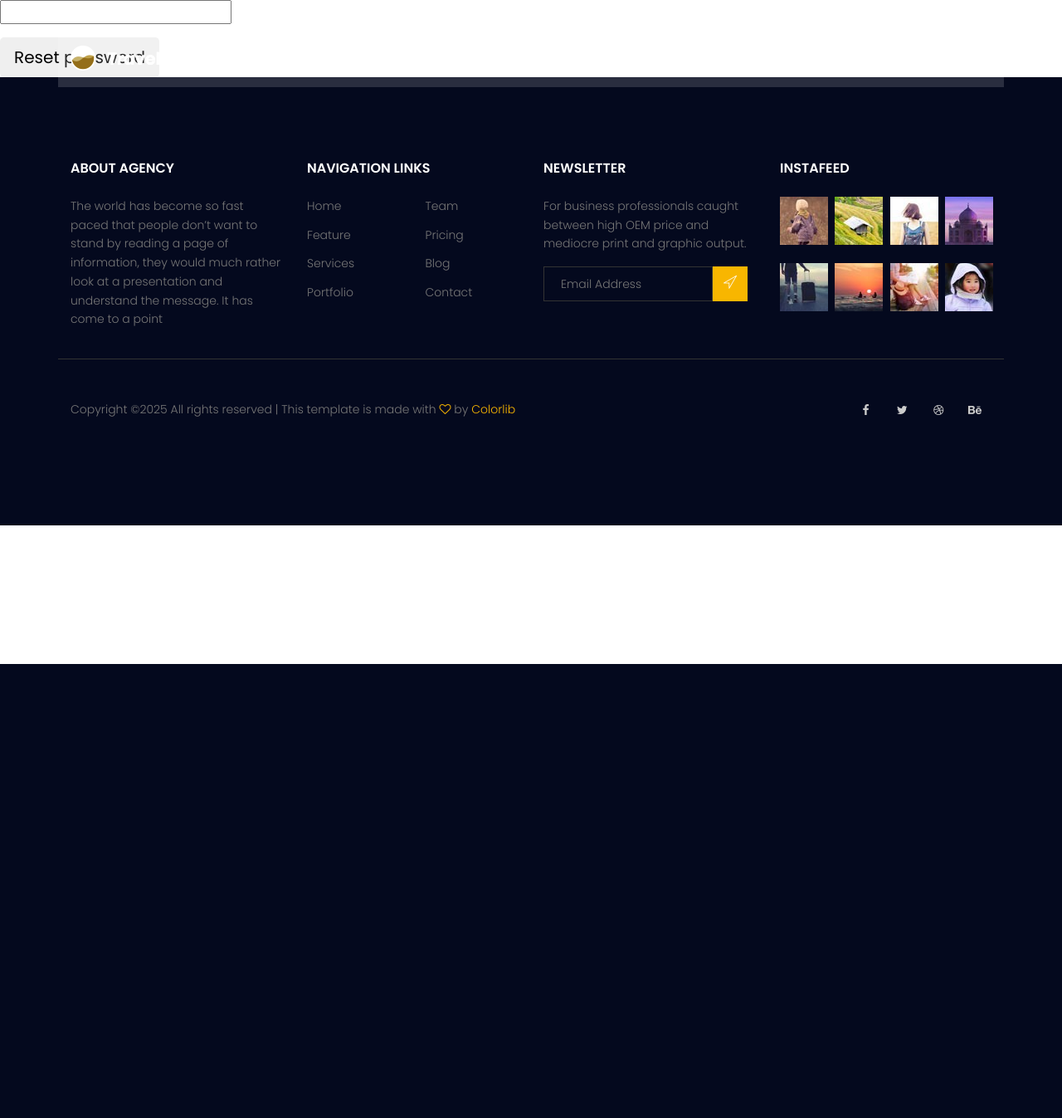
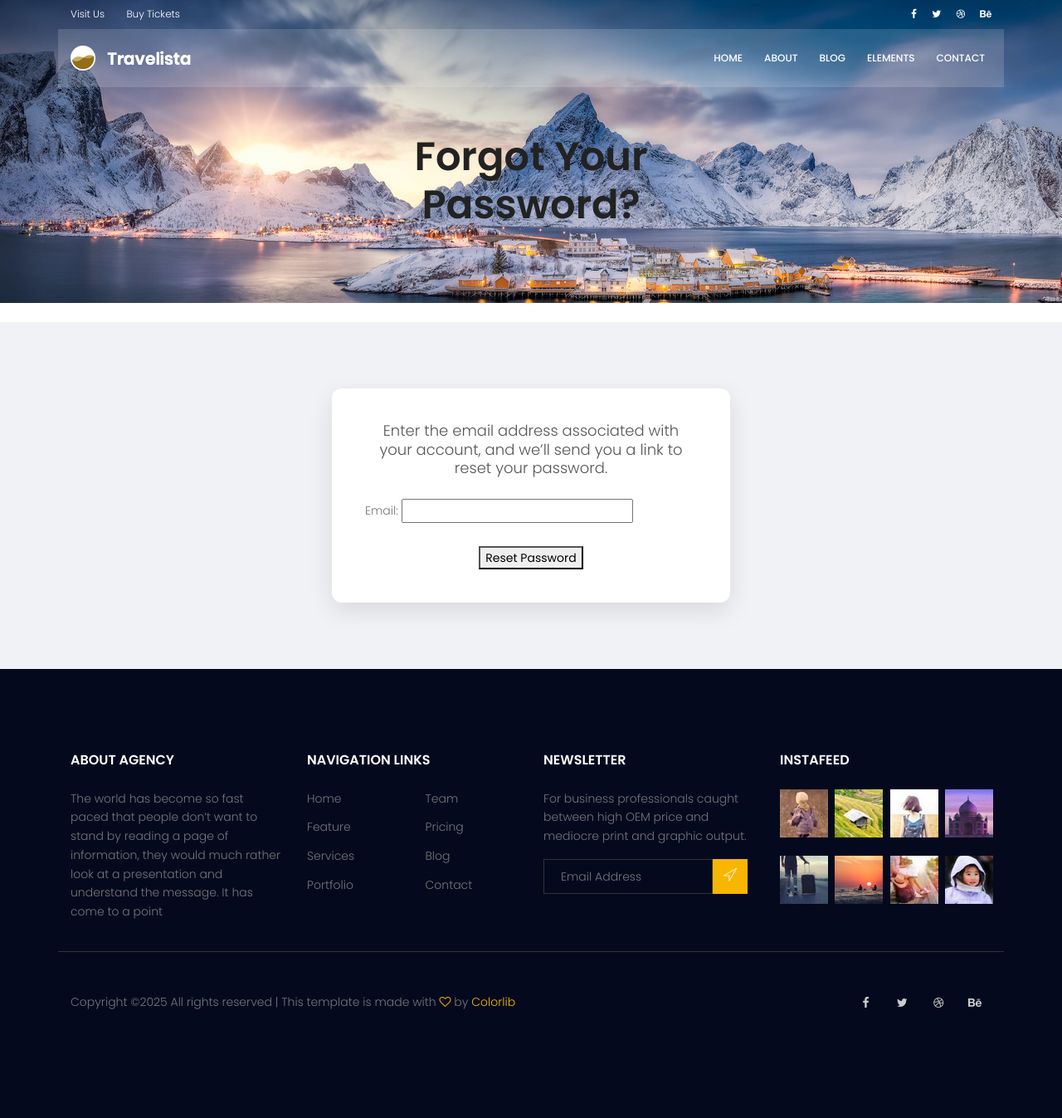
Before and after one commit to Maryam-tli/travel_site, a Django app: page /accounts/password_reset/ in a window 1280 px wide. Shown: the whole page at 83% size. Before the commit the page ends 800 px from the top, so only its background shows below. Run offline with Django 4.2, Linux system fonts and the light colour scheme; some libraries are stand-ins or nearby versions.

Commit message:
fixed password_reset_form style and structure

```diff
--- a/templates/registration/password_reset_form.html
+++ b/templates/registration/password_reset_form.html
@@ -1,13 +1,35 @@
 {% extends 'base.html' %}
+{% load static %}
+{% block title %}Reset Your Password{% endblock %}
 
-{% block title %}Travel{% endblock %}
 {% block codes %}
-  <form action="" method="post">
-    {% csrf_token %}
-    {% if form.email.errors %}
-      {{ form.email.errors }}
-    {% endif %}
-    <p>{{ form.email }}</p>
-    <input type="submit" class="btn btn-default btn-lg" value="Reset password">
-  </form>
+<!-- 🏞️ Banner Section -->
+<section class="banner-image-login"style="background-image: url({% static 'img/blog/login.jpg' %});">
+  <div class="container">
+    <div class="row d-flex align-items-center justify-content-center">
+      <div class="about-content blog-header-content col-lg-12">
+        <h1>Forgot Your Password?</h1>
+      </div>
+    </div>
+  </div>
+</section></br>
+
+<!-- 🔁 Password Reset Request Form -->
+<section class="logout-content">
+  <div class="logout-box">
+    <p>Enter the email address associated with your account, and we’ll send you a link to reset your password.</p>
+
+    <form action="" method="post">
+      {% csrf_token %}
+
+      <div style="text-align: left;">
+        <label for="id_email">Email:</label>
+        {{ form.email }}
+        {{ form.email.errors }}
+      </div><br>
+
+      <button type="submit">Reset Password</button>
+    </form>
+  </div>
+</section>
 {% endblock %}
```
